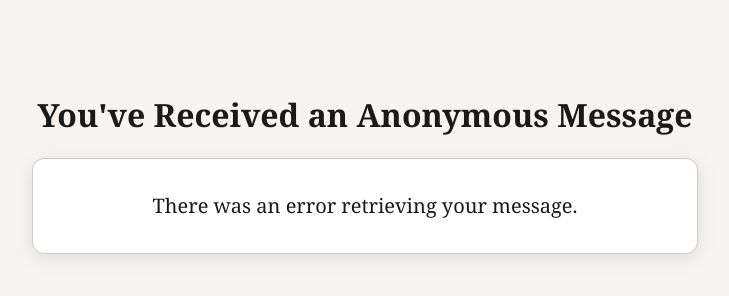
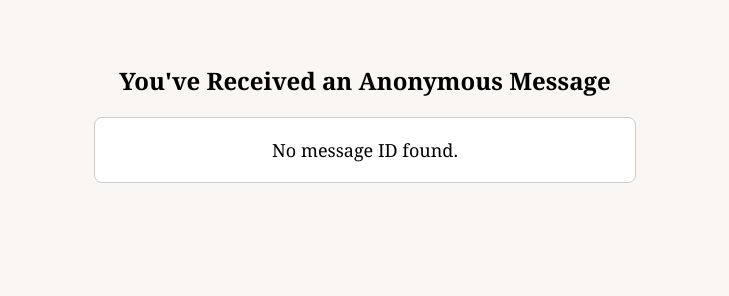
Before and after one commit to Tellanon/message-view, a plain HTML site: page index.html in a window 1280 px wide. Shown: the whole page, without its empty margins (275-1004 px from the left). Drawn offline with Linux system fonts and the light colour scheme; no server answers.

Commit message:
Add dynamic message loading from zapier

```diff
--- a/index.html
+++ b/index.html
@@ -1,45 +1,62 @@
 <!DOCTYPE html>
-<html>
+<html lang="en">
 <head>
+  <meta charset="UTF-8" />
+  <meta name="viewport" content="width=device-width, initial-scale=1.0" />
   <title>Your Anonymous Message</title>
-    <meta name="viewport" content="width=device-width, initial-scale=1">
   <style>
     body {
       font-family: 'Georgia', serif;
+      background-color: #f9f6f3;
+      padding: 40px;
       text-align: center;
-        padding: 4rem 2rem;
-        background: #f7f4f1;
-        color: #1a1a1a;
     }
-      .message-box {
-        padding: 2rem;
-        background: white;
+    h1 {
+      font-size: 24px;
+      margin-bottom: 20px;
+    }
+    #message-content {
+      background-color: #fff;
       border: 1px solid #ccc;
-        border-radius: 12px;
-        max-width: 600px;
-        margin: auto;
-        box-shadow: 0 4px 20px rgba(0,0,0,0.1);
-        font-size: 1.25rem;
-        line-height: 1.5;
+      padding: 20px;
+      max-width: 500px;
+      margin: 0 auto;
+      border-radius: 8px;
+      font-size: 18px;
     }
   </style>
 </head>
 <body>
   <h1>You've Received an Anonymous Message</h1>
-    <div class="message-box" id="messageBox">Loading message...</div>
+  <div id="message-content">Loading message...</div>
 
   <script>
-      const params = new URLSearchParams(window.location.search);
-      const id = params.get("response_id");
+    async function loadMessage() {
+      const urlParams = new URLSearchParams(window.location.search);
+      const responseId = urlParams.get("response_id");
 
-     fetch(`https://hooks.zapier.com/hooks/catch/22965753/uyl64os/?response_id=${id}`)
-        .then(res => res.json())
-        .then(data => {
-          document.getElementById("messageBox").innerText = data.message || "No message found.";
-        })
-        .catch(() => {
-          document.getElementById("messageBox").innerText = "There was an error retrieving your message.";
-        });
+      if (!responseId) {
+        document.getElementById("message-content").innerText = "No message ID found.";
+        return;
+      }
+
+      try {
+        const webhookURL = "https://hooks.zapier.com/hooks/catch/22965753/uyl64os";
+        const res = await fetch(`${webhookURL}?response_id=${responseId}`);
+        const data = await res.json();
+
+        if (data.message) {
+          document.getElementById("message-content").innerText = data.message;
+        } else {
+          document.getElementById("message-content").innerText = "No message found.";
+        }
+      } catch (error) {
+        document.getElementById("message-content").innerText = "Error loading message.";
+        console.error("Error fetching message:", error);
+      }
+    }
+
+    loadMessage();
   </script>
 </body>
 </html>
```
Lines whose indentation alone changed are shown as unchanged.
